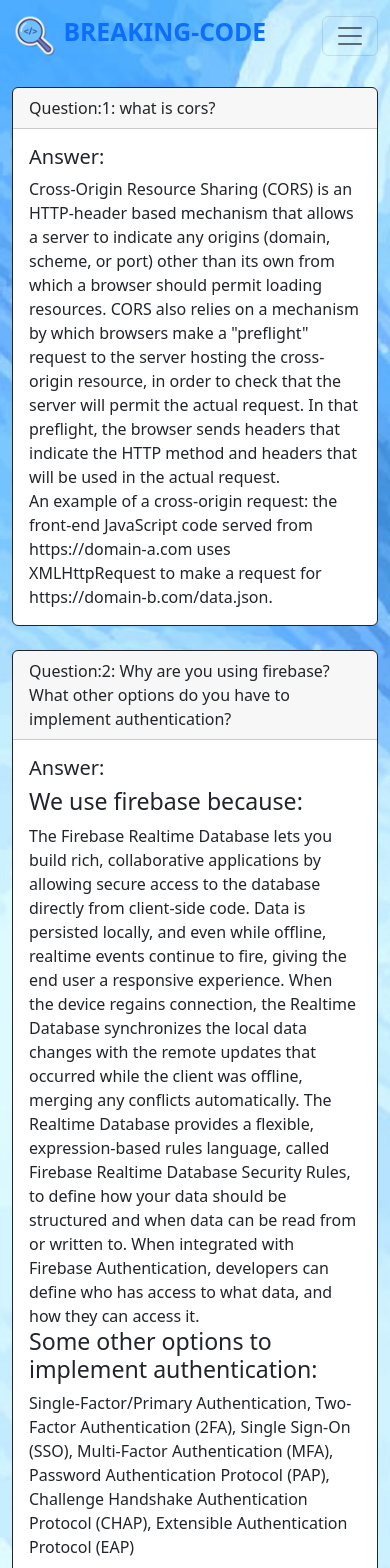
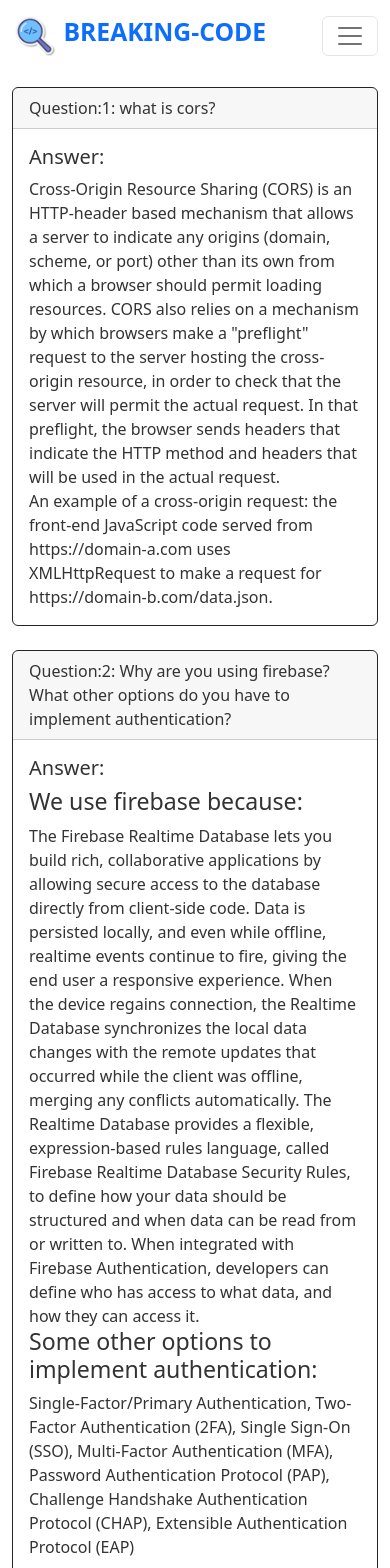
Before and after one commit to ibrahimkhalilullahshafi/Breaking-code-client, a React (Create React App) app: page /blog in a window 390 px wide. Shown: the top 1568 px of the page. Built offline with nearby package versions, Linux system fonts and the light colour scheme; no server answers.

Commit message:
togglr dark mode set

```diff
--- a/src/App.js
+++ b/src/App.js
@@ -1,19 +1,11 @@
 import { RouterProvider } from 'react-router-dom';
 import './App.css';
 import { routes } from './Routes/Routes';
-import background from './bg.jpg'
+// import background from './bg.jpg'
 
 function App() {
-  const myStyle = {
-    width: '100%',
-    height: '100%',
-    backgroundImage: `url(${background})`,
-    backgroundSize: 'cover',
-    backgroundRepeat: 'no-repeat',
-    overflow: 'hidden',
-  }
   return (
-    <div style={myStyle}>
+    <div >
       <RouterProvider router={routes}></RouterProvider>
     </div >
   );
--- a/src/components/Fixed-Components/Header/Header.js
+++ b/src/components/Fixed-Components/Header/Header.js
@@ -1,17 +1,37 @@
 import React, { useContext } from 'react';
-import { Button, Image } from 'react-bootstrap';
+import { Button, Form, Image } from 'react-bootstrap';
 import Container from 'react-bootstrap/Container';
 import Nav from 'react-bootstrap/Nav';
 import Navbar from 'react-bootstrap/Navbar';
-import NavDropdown from 'react-bootstrap/NavDropdown';
 import { Link } from 'react-router-dom';
 import { AuthContext } from '../../../context/AuthProvider/AuthProvider';
 import LeftNav from '../Left-Nav/LeftNav';
 import RightNav from '../Right-Nav/RightNav';
 import { FcBusinessman } from "react-icons/fc";
 import logo from "./appLogo.png";
+import { useEffect } from 'react';
+import { useState } from 'react';
+import "./header.css"
 
 const Header = () => {
+
+    const [theme, setTheme] = useState(
+        localStorage.getItem('theme') || 'light'
+    );
+    const toggleTheme = () => {
+        if (theme === 'light') {
+            setTheme('dark');
+        } else {
+            setTheme('light');
+        }
+    };
+    useEffect(() => {
+        localStorage.setItem('theme', theme);
+        document.body.className = theme;
+    }, [theme]);
+
+
+
     const { user, logOut } = useContext(AuthContext);
 
     const handleLogOut = () => {
@@ -19,6 +39,8 @@
             .then(() => { })
             .catch(error => console.error(error))
     }
+
+
     return (
         <div>
             <Navbar className='mb-3' collapseOnSelect expand="lg" bg="" variant="light">
@@ -32,12 +54,22 @@
                         className="d-inline-block align-top"
                     />{' '} BREAKING-CODE</Link ></Navbar.Brand>
                     <Navbar.Toggle aria-controls="responsive-navbar-nav" />
+
                     <Navbar.Collapse id="responsive-navbar-nav">
                         <Nav className="me-auto">
                             <Nav.Link><Link to='/blog' className="text-decoration-none">BLOG</Link></Nav.Link>
 
                         </Nav>
                         <Nav>
+                            <Nav>
+                                <Form className='mt-2'><Form.Check
+                                    type="switch"
+                                    id="custom-switch"
+                                    label="Dark"
+                                    onClick={toggleTheme}
+                                />
+                                </Form>
+                            </Nav>
                             <Nav.Link >
                                 {
                                     user?.uid ?
--- /dev/null
+++ b/src/components/Fixed-Components/Header/header.css
@@ -0,0 +1,9 @@
+.dark {
+    background-color: #333;
+    color: #fff;
+}
+
+.light {
+    background-color: #fff;
+    color: #333;
+}
--- a/src/components/Fixed-Components/Left-Nav/LeftNav.js
+++ b/src/components/Fixed-Components/Left-Nav/LeftNav.js
@@ -10,10 +10,10 @@
     })
     return (
         <div>
-            <h2>Courses</h2>
+            <h2 className='fw-bold'>Courses</h2>
             <div>
                 {
-                    courses.map(course => <p key={course.id}><Link to={`/course/${course.id}`} className="text-decoration-none">{course.title}</Link>
+                    courses.map(course => <p key={course.id}><Link to={`/course/${course.id}`} className="text-decoration-none text-black fw-semibold">{course.title}</Link>
                     </p>)
                 }
             </div>
--- a/src/components/Fixed-Components/Right-Nav/RightNav.js
+++ b/src/components/Fixed-Components/Right-Nav/RightNav.js
@@ -31,8 +31,8 @@
     return (
         <div>
             <ButtonGroup vertical>
-                <Button onClick={googleSignInHandler} className='rounded-pill' variant="outline-primary"> <FcGoogle></FcGoogle> Login with GOOGLE</Button>
-                <Button onClick={githubSignInHandler} className='mt-2 rounded-pill' variant="outline-dark"><FaGithub></FaGithub> Login with Github</Button>
+                <Button onClick={googleSignInHandler} className='rounded-pill' variant="info"> <FcGoogle></FcGoogle> Login with GOOGLE</Button>
+                <Button onClick={githubSignInHandler} className='mt-2 rounded-pill' variant="dark"><FaGithub></FaGithub> Login with Github</Button>
             </ButtonGroup>
         </div>
     );
--- a/src/components/Home/Course-Card/CourseCard.js
+++ b/src/components/Home/Course-Card/CourseCard.js
@@ -6,7 +6,7 @@
 const CourseCard = ({ course }) => {
 
     return (
-        <Card className='col-md-6 col-lg-4 mb-3'>
+        <Card className='col-md-6 col-lg-4 mb-3 bg-transparent'>
             <Card.Img variant="top" src={course.image} />
             <Card.Body>
                 <Card.Title className='text-center'>{course.title}</Card.Title>
--- a/src/components/Pages/Blog/Blog.js
+++ b/src/components/Pages/Blog/Blog.js
@@ -5,7 +5,7 @@
 const Blog = () => {
     return (
         <div>
-            <Card border="dark">
+            <Card border="dark" className='bg-transparent'>
                 <Card.Header>Question:1: what is cors?</Card.Header>
                 <Card.Body>
                     <Card.Title>Answer:</Card.Title>
@@ -16,7 +16,7 @@
                 </Card.Body>
             </Card>
             <br />
-            <Card border="dark">
+            <Card border="dark" className='bg-transparent'>
                 <Card.Header>Question:2: Why are you using firebase? What other options do you have to implement authentication?</Card.Header>
                 <Card.Body>
                     <Card.Title>Answer:</Card.Title>
@@ -36,7 +36,7 @@
                 </Card.Body>
             </Card>
             <br />
-            <Card border="dark">
+            <Card border="dark" className='bg-transparent'>
                 <Card.Header>Question:3: How does the private route work?</Card.Header>
                 <Card.Body>
                     <Card.Title>Answer:</Card.Title>
@@ -47,7 +47,7 @@
                 </Card.Body>
             </Card>
             <br />
-            <Card border="dark">
+            <Card border="dark" className='bg-transparent'>
                 <Card.Header>Question:4: What is Node? How does Node work?</Card.Header>
                 <Card.Body>
                     <Card.Title>Answer:</Card.Title>
--- a/src/components/Pages/Course/Course.js
+++ b/src/components/Pages/Course/Course.js
@@ -14,9 +14,9 @@
                 <Pdf targetRef={ref} filename="code-example.pdf">
                     {({ toPdf }) => <button onClick={toPdf}>Generate Pdf</button>}
                 </Pdf></div>
-            <div ref={ref}>
+            <div ref={ref} >
                 <div className='d-flex justify-content-center'>
-                    <Card className='col-6'>
+                    <Card className='col-6 bg-transparent'>
                         <Card.Img variant="top" src={course.image} />
                         <Card.Body>
                             <Card.Title className='text-center'>{course.title}</Card.Title>
```
